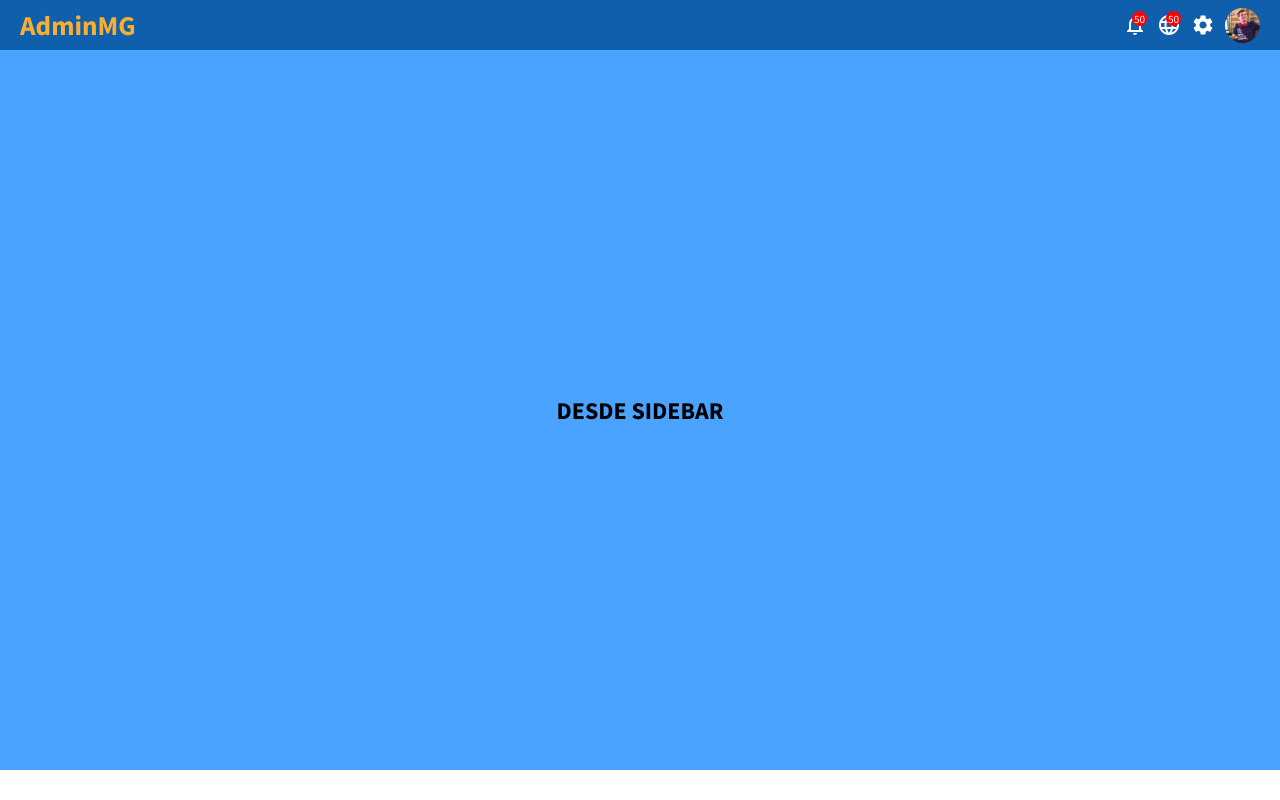
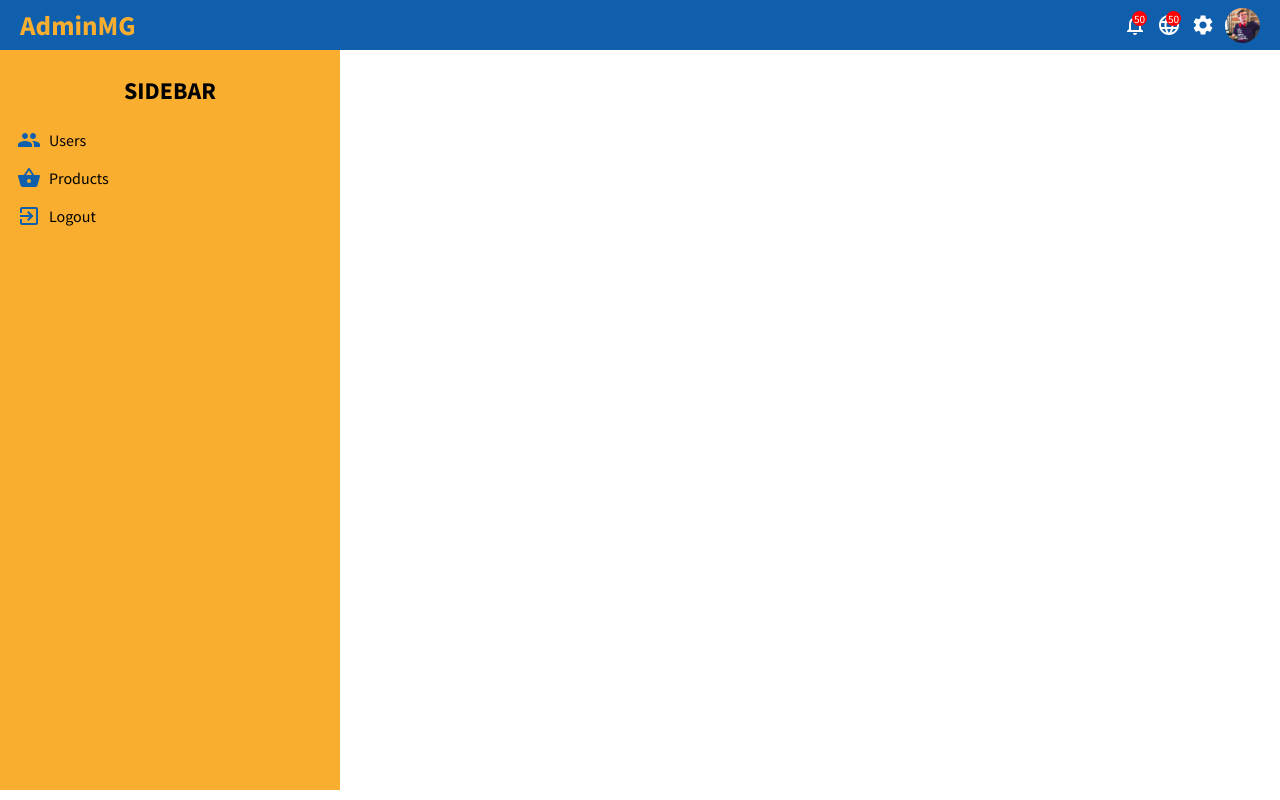
Before and after one commit to clasesucatmarlon/DashboardMG, a React (Create React App) app: page /sidebar in a window 1280 px wide. Built offline with nearby package versions, Linux system fonts and the light colour scheme.

Commit message:
Trabajando con componente sidebar

```diff
--- a/src/assets/css/styles.css
+++ b/src/assets/css/styles.css
@@ -61,12 +61,39 @@
 }
 
 .sidebar {
-  background-color: #4AA4FF;
+  background-color: #FAAE2F;
+  padding: 10px;
+  width: 25%;
   height: 90vh;
   display: flex;
-  justify-content: center;
+  flex-direction: column;
+}
+.sidebar h2 {
+  text-transform: uppercase;
+  text-align: center;
+  margin: 15px;
+}
+.sidebar ul {
+  display: flex;
+  flex-direction: column;
+}
+.sidebar ul li {
+  list-style: none;
+  padding: 7px;
+  cursor: pointer;
+  display: flex;
   align-items: center;
-  text-transform: uppercase;
+}
+.sidebar ul li:hover {
+  background-color: #AD6D00;
+  color: #ffffff;
+  border-radius: 7px;
+}
+.sidebar ul li span {
+  margin-right: 8px;
+  display: flex;
+  align-items: center;
+  color: #105FAD;
 }
 
 /*# sourceMappingURL=styles.css.map */
--- a/src/assets/sass/_sidebar.scss
+++ b/src/assets/sass/_sidebar.scss
@@ -1,8 +1,37 @@
 .sidebar {
-  background-color: $secondary;
+  background-color: $warning;
+  padding: 10px;
+  width:25%;
   height: 90vh;
   display: flex;
-  justify-content: center;
-  align-items: center;
-  text-transform: uppercase;
+  flex-direction: column;
+  h2 {
+    text-transform: uppercase;
+    text-align: center;
+    margin: 15px;
+  }
+  ul {
+    display: flex;
+    flex-direction: column;
+    li {
+      list-style: none;
+      padding: 7px;
+      cursor: pointer;
+      display: flex;
+      align-items: center;
+      &:hover {
+        background-color: $hoverSidebar;
+        color: $white;
+        border-radius: 7px;
+      }
+      span {
+        margin-right: 8px;
+        display: flex;
+        align-items: center;
+        color: $primary;
+      }
+    }
+
+
+  }
 }
--- a/src/assets/sass/_variables.scss
+++ b/src/assets/sass/_variables.scss
@@ -2,6 +2,7 @@
 $primary: #105FAD;
 $secondary: #4AA4FF;
 $warning: #FAAE2F;
+$hoverSidebar: #AD6D00;
 
 $white: #ffffff;
 $black: #000000;
--- a/src/components/sidebar/Sidebar.jsx
+++ b/src/components/sidebar/Sidebar.jsx
@@ -1,9 +1,16 @@
 import React from 'react'
+
+import { Group, ShoppingBasket, ExitToApp } from "@material-ui/icons";
 
 export const Sidebar = () => {
   return (
     <div className="sidebar">
-      <h2>Desde Sidebar</h2>
+      <h2>Sidebar</h2>
+      <ul>
+        <li><span><Group /></span>Users</li>
+        <li><span><ShoppingBasket /></span>Products</li>
+        <li><span><ExitToApp /></span>Logout</li>
+      </ul>
     </div>
   )
 }
```
Also changed, not shown: 1 other file (tests, documents, lock files or other folders).
